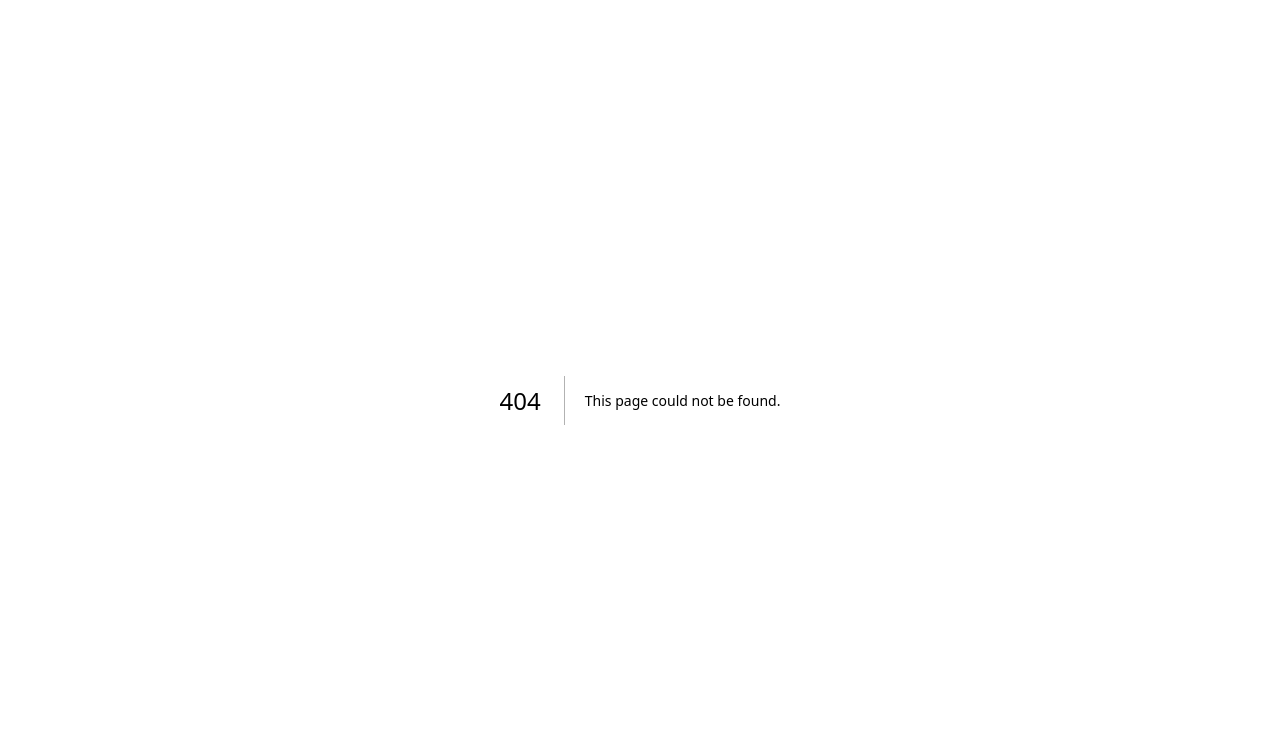
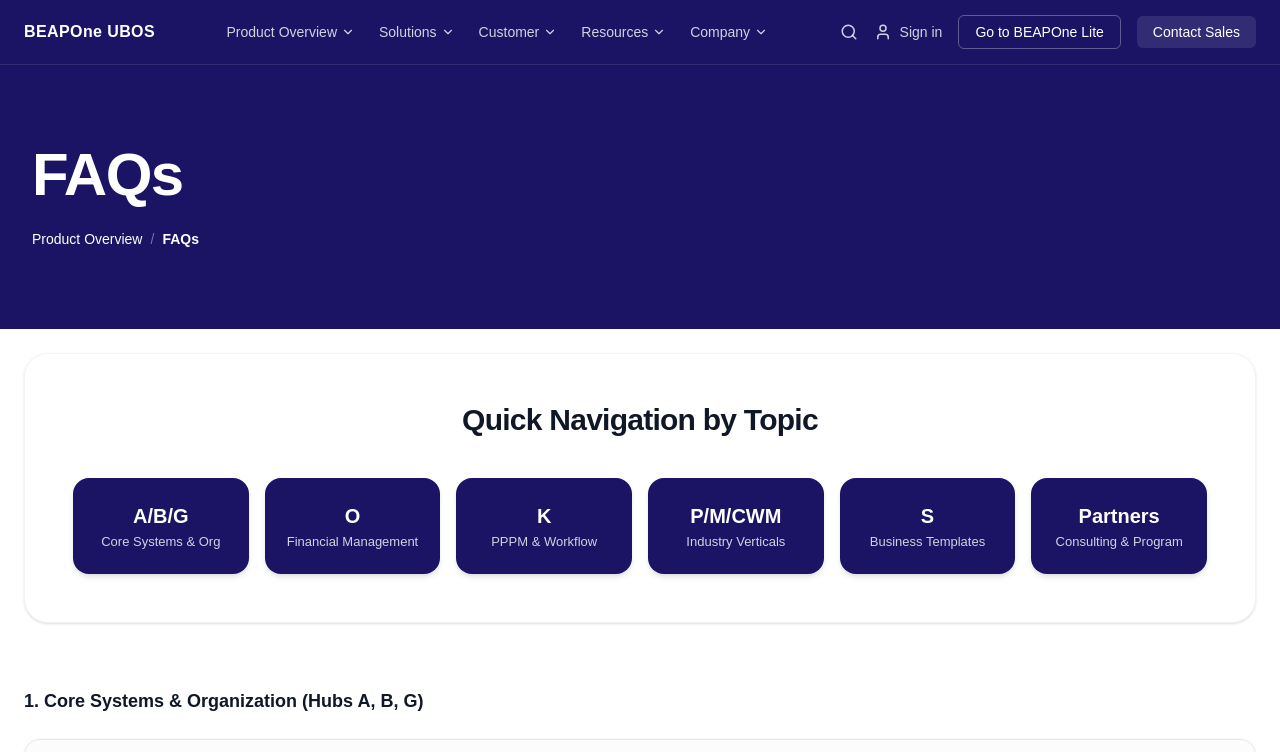
Before and after one commit to PROJECT-STAR-1/BeapOne_CMS, a Next.js app: page /home/resources/faqs in a window 1280 px wide. Before the commit this address had no page. Shown: the top 752 px of the page. Built offline with nearby package versions, Linux system fonts and the light colour scheme.

Commit message:
This is the Modified FAQs Page

```diff
--- /dev/null
+++ b/src/app/home/resources/faqs/page.jsx
@@ -0,0 +1,34 @@
+"use client";
+
+import React from "react";
+import HeroSection from "@/components/faqs/HeroSection";
+import QuickNavigationSection from "@/components/faqs/QuickNavigationSection";
+import FaqAccordionSection from "@/components/faqs/FaqAccordionSection";
+import CustomerCareSection from "@/components/faqs/CustomerCareSection";
+import TestimonialsSection from "@/components/faqs/TestimonialsSection";
+
+export default function BeaponeFAQs() {
+  return (
+    <div className="w-full bg-white font-instrument-sans text-slate-900 overflow-x-hidden">
+      <HeroSection />
+
+      <QuickNavigationSection />
+
+      <FaqAccordionSection />
+
+      {/* UNIFIED BACKGROUND FOR SECTIONS 4 & 5 */}
+      <div className="relative w-full">
+        <div
+          className="absolute inset-0 z-0"
+          style={{
+            background:
+              "linear-gradient(180deg, #FFFFFF 0%, #FFFFFF 5%, #E9E6FA 20%, #5C50B6 100%)",
+          }}></div>
+
+        <CustomerCareSection />
+
+        <TestimonialsSection />
+      </div>
+    </div>
+  );
+}
--- a/src/components/Footer.jsx
+++ b/src/components/Footer.jsx
@@ -14,7 +14,6 @@
     <footer className="bg-[#1f2a38] text-gray-300">
       <div className="max-w-7xl mx-auto px-6 py-14">
         <div className="grid grid-cols-1 md:grid-cols-6 gap-10">
-
           {/* CONTACT */}
           <div className="space-y-4">
             <h4 className="text-xs font-semibold text-white uppercase">
@@ -24,7 +23,8 @@
             <div className="flex items-start gap-2 text-sm">
               <Phone size={16} className="mt-1 text-gray-400" />
               <p>
-                Mon – Fri: 9:00AM to 5:00PM ET<br />
+                Mon – Fri: 9:00AM to 5:00PM ET
+                <br />
                 <a href="tel:+18443886544" className="hover:text-white">
                   +1 844 388 6544
                 </a>
@@ -33,10 +33,7 @@
 
             <div className="flex items-center gap-2 text-sm">
               <Mail size={16} className="text-gray-400" />
-              <a
-                href="mailto:support@beapone.com"
-                className="hover:text-white"
-              >
+              <a href="mailto:support@beapone.com" className="hover:text-white">
                 support@beapone.com
               </a>
             </div>
@@ -46,11 +43,21 @@
                 Connect With Us
               </p>
               <div className="flex gap-3">
-                <a href="#" aria-label="X"><X size={18} /></a>
-                <a href="#" aria-label="Instagram"><Instagram size={18} /></a>
-                <a href="#" aria-label="YouTube"><Youtube size={18} /></a>
-                <a href="#" aria-label="LinkedIn"><Linkedin size={18} /></a>
-                <a href="#" aria-label="Facebook"><Facebook size={18} /></a>
+                <a href="#" aria-label="X">
+                  <X size={18} />
+                </a>
+                <a href="#" aria-label="Instagram">
+                  <Instagram size={18} />
+                </a>
+                <a href="#" aria-label="YouTube">
+                  <Youtube size={18} />
+                </a>
+                <a href="#" aria-label="LinkedIn">
+                  <Linkedin size={18} />
+                </a>
+                <a href="#" aria-label="Facebook">
+                  <Facebook size={18} />
+                </a>
               </div>
             </div>
           </div>
@@ -68,7 +75,10 @@
             title="Solutions"
             links={[
               { label: "By Industry", href: "/solutions/industry" },
-              { label: "By Professional Practice", href: "/solutions/practice" },
+              {
+                label: "By Professional Practice",
+                href: "/solutions/practice",
+              },
               { label: "By Challenge", href: "/solutions/challenges" },
               { label: "By Expertise", href: "/solutions/expertise" },
             ]}
@@ -85,14 +95,23 @@
           <FooterColumn
             title="Resources"
             links={[
-              { label: "Knowledge Centre", href: "/resources/knowledge-centre" },
+              {
+                label: "Knowledge Centre",
+                href: "/resources/knowledge-centre",
+              },
               { label: "Blog", href: "/blog" },
               { label: "Newsroom", href: "/newsroom" },
               { label: "Downloads Library", href: "/downloads" },
               { label: "Apps & Integrations", href: "/integrations" },
-              { label: "Community Training & Certifications", href: "/training" },
-              { label: "FAQs", href: "/faqs" },
-              { label: "Learning Certification Registry", href: "/certifications" },
+              {
+                label: "Community Training & Certifications",
+                href: "/training",
+              },
+              { label: "FAQs", href: "/home/resources/faqs" },
+              {
+                label: "Learning Certification Registry",
+                href: "/certifications",
+              },
               { label: "What’s New", href: "/whats-new" },
             ]}
             extraTitle="Download"
@@ -138,10 +157,7 @@
       <ul className="space-y-2 text-sm">
         {links.map(({ label, href }) => (
           <li key={label}>
-            <Link
-              href={href}
-              className="hover:text-white transition"
-            >
+            <Link href={href} className="hover:text-white transition">
               {label}
             </Link>
           </li>
--- a/src/components/faqs/HeroSection.jsx
+++ b/src/components/faqs/HeroSection.jsx
@@ -4,9 +4,9 @@
 
 export default function HeroSection() {
   return (
-    <section className="relative w-full bg-[#030B1A] pt-32 pb-24 px-8 overflow-hidden">
-      <div className="absolute inset-0 bg-[radial-gradient(circle_at_top_right,_#1B1464_0%,_transparent_50%)] opacity-60"></div>
-      <div className="max-w-7xl mx-auto relative z-10">
+    // Replaced the indigo gradient with the extracted bg-[#1B1464]
+    <section className="w-full bg-[#1B1464] py-20 px-8">
+      <div className="max-w-7xl mx-auto">
         <h1 className="text-6xl font-bold text-white tracking-tight mb-6">
           FAQs
         </h1>
--- a/src/components/navbars/MainNavbar.jsx
+++ b/src/components/navbars/MainNavbar.jsx
@@ -16,7 +16,7 @@
   {
     label: "Solutions",
     children: [
-       { label: "Solutions Hub", href: "/home/solutions/solutionsHub" },
+      { label: "Solutions Hub", href: "/home/solutions/solutionsHub" },
       { label: "By Industry", href: "/capabilities/automation" },
       { label: "By Professional Practice", href: "/capabilities/analytics" },
       { label: "By Challenge", href: "/capabilities/integrations" },
@@ -42,7 +42,7 @@
         label: "Community Training & Certifications",
         href: "/solutions/public",
       },
-      { label: "FAQs", href: "/solutions/public" },
+      { label: "FAQs", href: "/home/resources/faqs" },
       { label: "Learning Certification Registry", href: "/solutions/public" },
       { label: "What’s New", href: "/solutions/public" },
     ],
@@ -89,15 +89,14 @@
   return (
     <nav
       ref={navRef}
-      className="sticky top-0 z-50 w-full bg-[#1B1464] border-b border-white/10"
-    >
+      className="sticky top-0 z-50 w-full bg-[#1B1464] border-b border-white/10">
       <div className="mx-auto max-w-[1440px] px-6">
         <div className="flex h-16 items-center justify-between">
           {/* Logo */}
           <a href="/home">
-          <span className="text-white font-semibold tracking-wide">
-            BEAPOne UBOS
-          </span>
+            <span className="text-white font-semibold tracking-wide">
+              BEAPOne UBOS
+            </span>
           </a>
 
           {/* Desktop Nav */}
@@ -110,8 +109,7 @@
                   <button
                     type="button"
                     onClick={() => toggleDropdown(index)}
-                    className="flex items-center gap-1 hover:text-white transition"
-                  >
+                    className="flex items-center gap-1 hover:text-white transition">
                     {item.label}
                     {isOpen ? (
                       <ChevronUp size={14} />
@@ -128,8 +126,7 @@
                             <Link
                               href={child.href}
                               className="block px-4 py-2 hover:bg-gray-100 transition"
-                              onClick={() => setOpenIndex(null)}
-                            >
+                              onClick={() => setOpenIndex(null)}>
                               {child.label}
                             </Link>
                           </li>
@@ -155,15 +152,13 @@
 
             <Link
               href="#"
-              className="rounded-md border border-white/30 px-4 py-1.5 text-sm text-white hover:bg-white/10 transition"
-            >
+              className="rounded-md border border-white/30 px-4 py-1.5 text-sm text-white hover:bg-white/10 transition">
               Go to BEAPOne Lite
             </Link>
 
             <Link
               href="#"
-              className="rounded-md bg-white/10 px-4 py-1.5 text-sm text-white hover:bg-white/20 transition"
-            >
+              className="rounded-md bg-white/10 px-4 py-1.5 text-sm text-white hover:bg-white/20 transition">
               Contact Sales
             </Link>
           </div>
@@ -171,8 +166,7 @@
           {/* Mobile Menu Button */}
           <button
             onClick={() => setMobileOpen(!mobileOpen)}
-            className="lg:hidden text-white"
-          >
+            className="lg:hidden text-white">
             {mobileOpen ? <X size={22} /> : <Menu size={22} />}
           </button>
         </div>
@@ -187,8 +181,7 @@
                 <div key={item.label}>
                   <button
                     onClick={() => toggleDropdown(index)}
-                    className="w-full flex items-center justify-between text-left text-white/90 px-2 py-2"
-                  >
+                    className="w-full flex items-center justify-between text-left text-white/90 px-2 py-2">
                     {item.label}
                     {isOpen ? (
                       <ChevronUp size={16} />
@@ -207,8 +200,7 @@
                           onClick={() => {
                             setMobileOpen(false);
                             setOpenIndex(null);
-                          }}
-                        >
+                          }}>
                           {child.label}
                         </Link>
                       ))}
```
Also changed, not shown: src/app/faqss/layout.jsx (renamed from src/app/faqs/layout.jsx), src/app/faqss/page.jsx (renamed from src/app/faqs/page.jsx).
